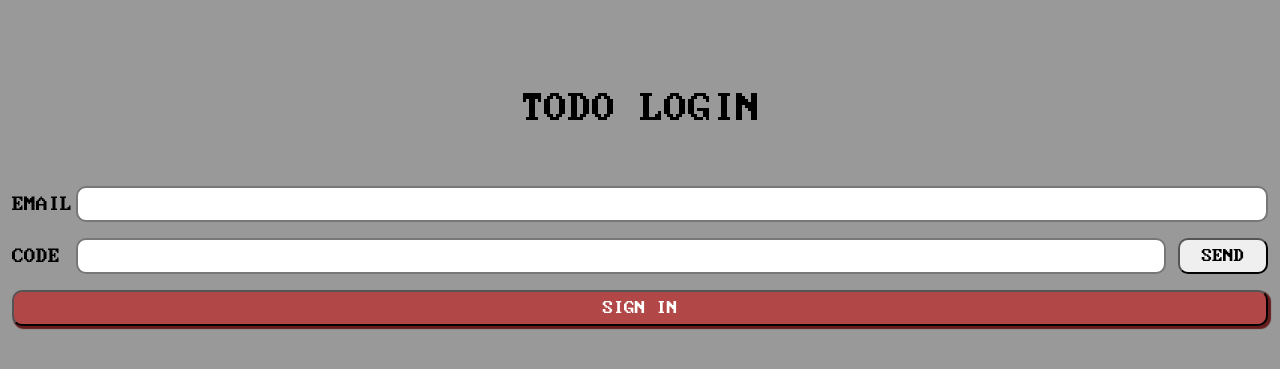
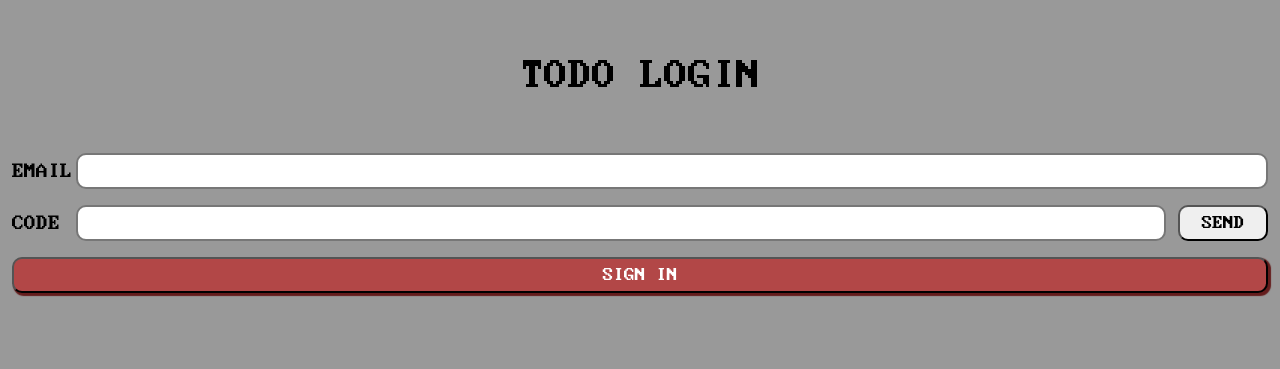
Before and after one commit to GSemir0418/todo-frontend-vue, a Vue app: page /#/login in a window 1280 px wide. Shown: the part 225-594 px from the top of the page. Built offline with nearby package versions, Linux system fonts and the light colour scheme.

Commit message:
feat: deploy

```diff
--- a/src/components/MainLayout.vue
+++ b/src/components/MainLayout.vue
@@ -23,6 +23,6 @@ const classNames = computed(() => {
   justify-content: center;
   align-items: center;
   overflow: hidden;
-  padding: 66px 12px 0 12px;
+  padding: 0 12px 0 12px;
 }
 </style>
```
Also changed, not shown: 1 other file (tests, documents, lock files or other folders).
